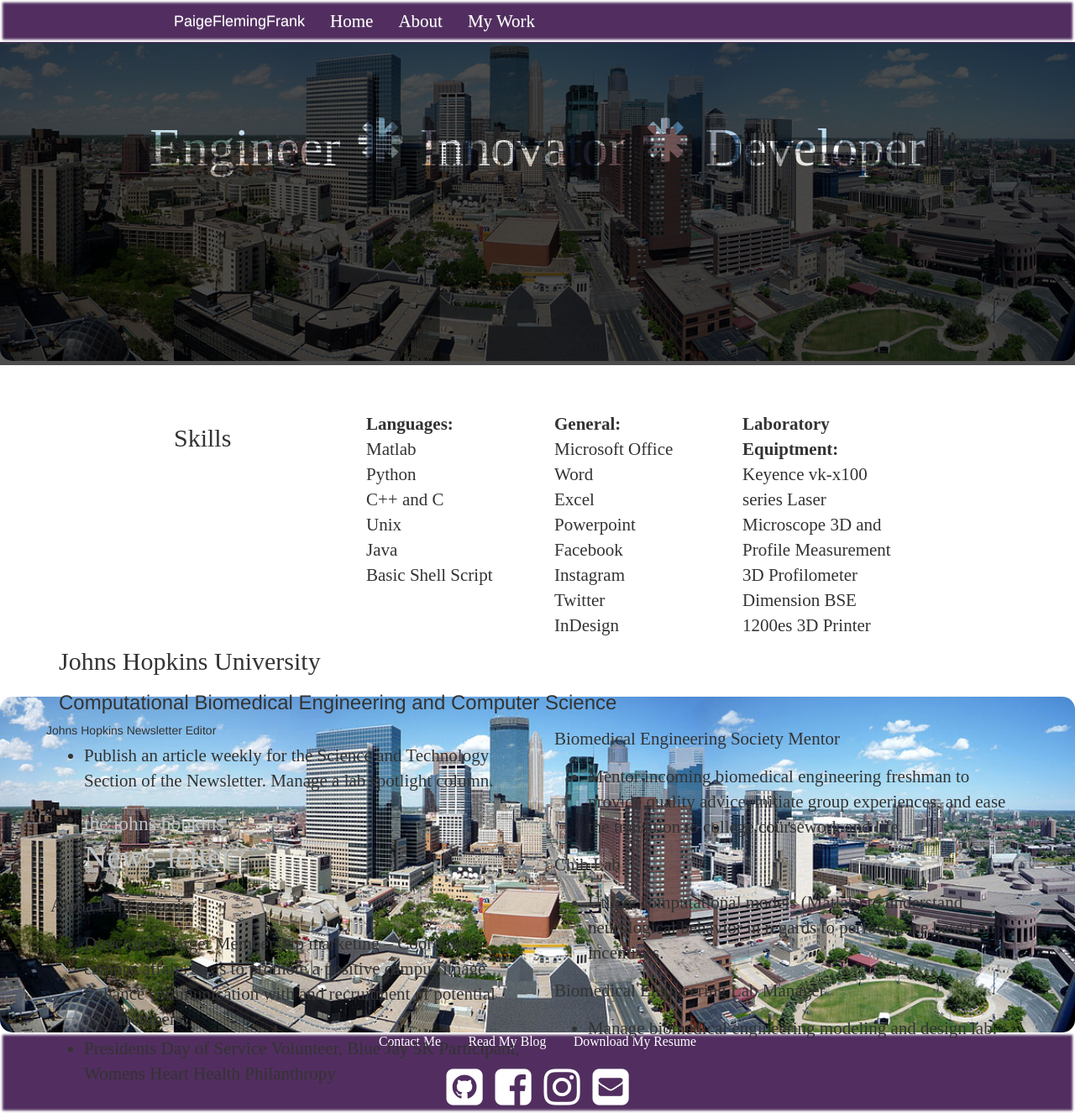
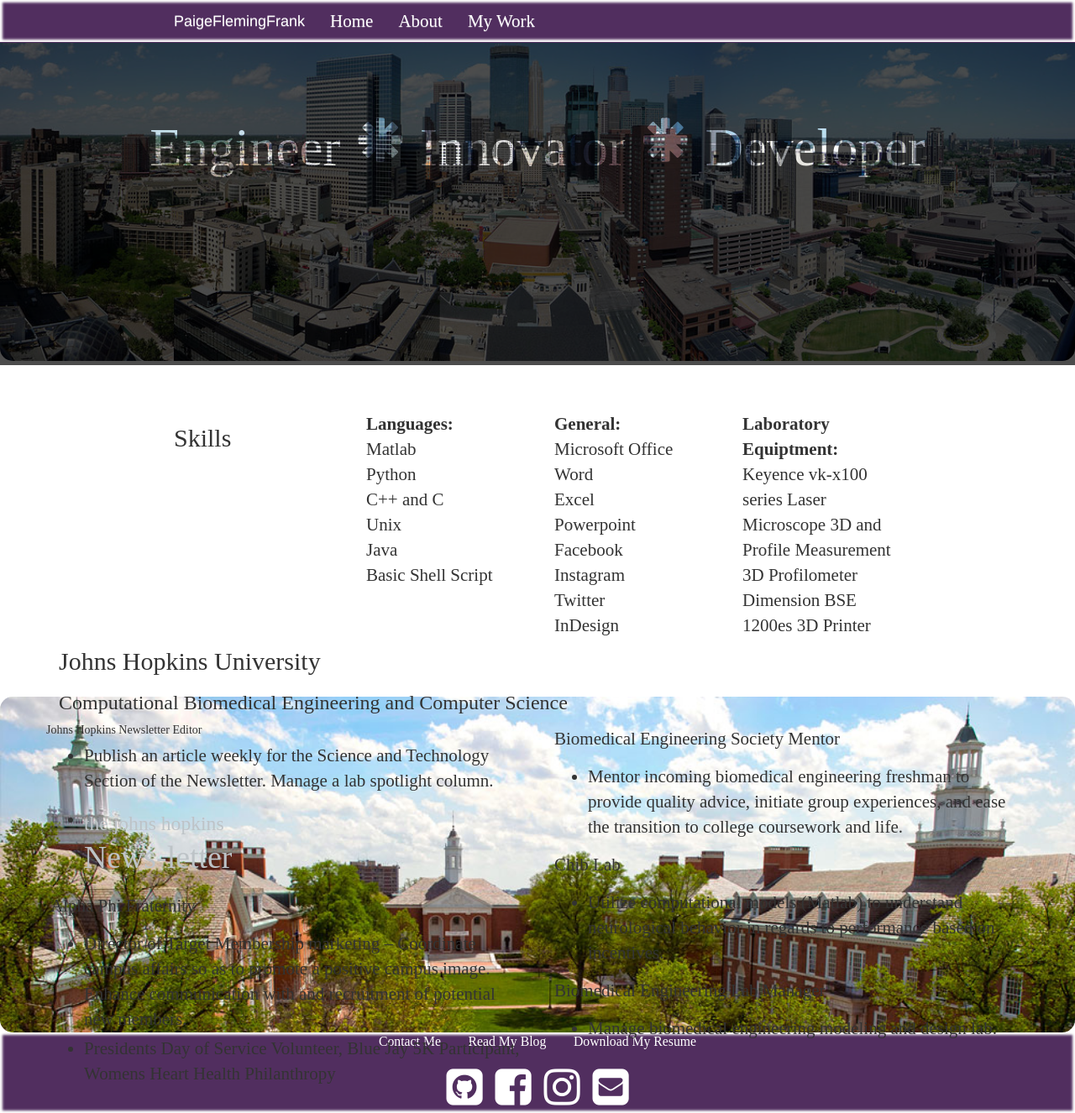
Before and after one commit to pfrank7/pfrank7.github.io, a Jekyll site: the page built from CV.html, in a window 1280 px wide and 1326 px high. Shown: the whole window at 84% size. Built offline with Jekyll 4.4.1, drawn with Linux system fonts in a browser that asks for light colours; nearby versions of some CDN libraries.

Commit message:
Update CV.html

```diff
--- a/CV.html
+++ b/CV.html
@@ -15,6 +15,7 @@
 	border-radius: 15px;
 	padding:0px;
 	margin:0px;
+	font-family:'Times New Roman', Calibra, serif;
 }
 .paragraph {
 	margin-left: 5px;
@@ -49,9 +50,10 @@
 opacity: .5;
 color:white;
 }
-.hop {
+#hop {
 	background-image: url("JHU.jpg");
-}
+	width:100%;
+	}
 </style>
 <div>
 	<div class = "jumbotron">
```
